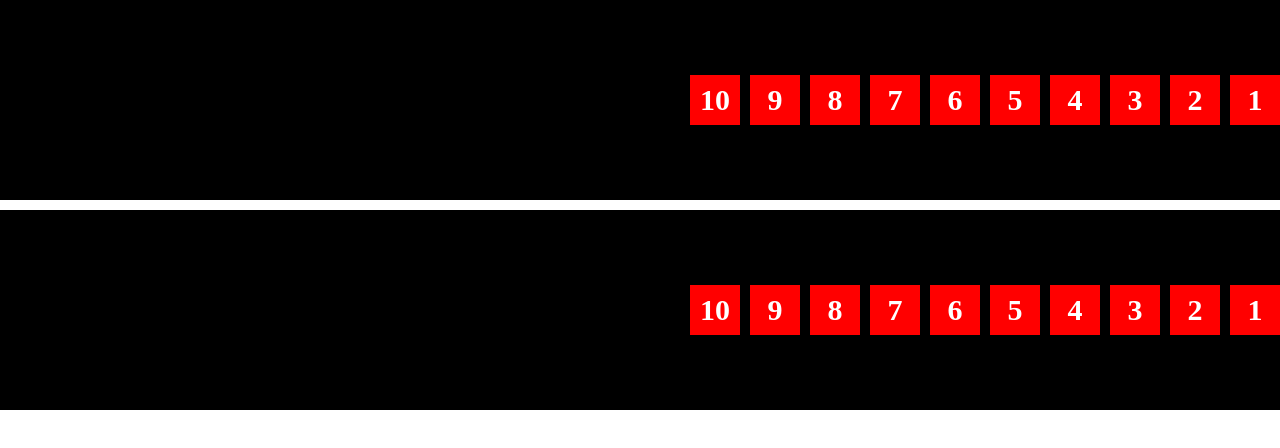
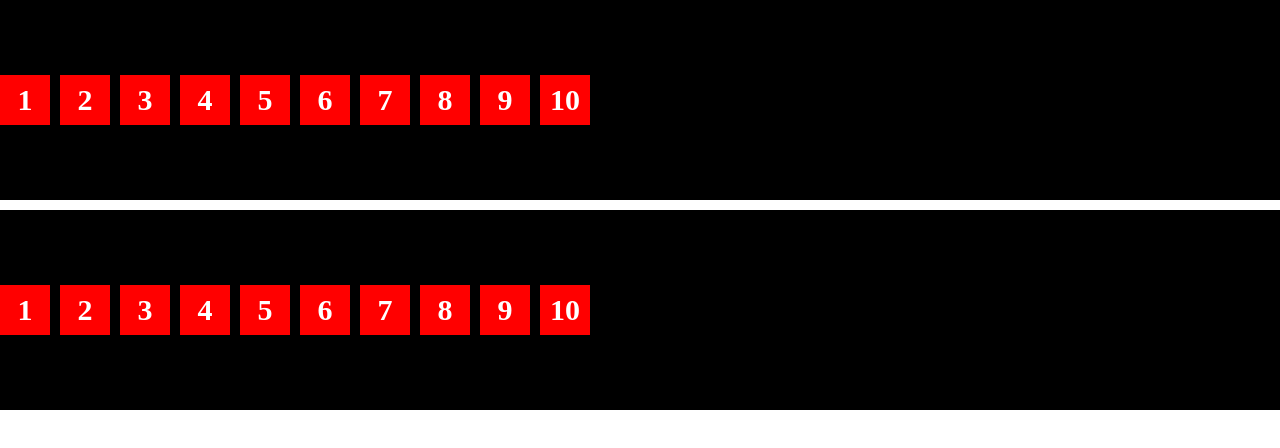
Before and after one commit to CodeVerseAnkit/Web_Dev_Practice, a plain HTML site: page CSS/Flex Box/FlexBox.html in a window 1280 px wide. Drawn offline with Linux system fonts and the light colour scheme.

Commit message:
Add files via upload

```diff
--- a/CSS/Flex Box/FlexBox.css
+++ b/CSS/Flex Box/FlexBox.css
@@ -13,7 +13,7 @@
     align-content: center;
     gap: 10px 10px;
     flex-wrap: wrap;
-    flex-direction: row-reverse;
+    /*  flex-direction: column-reverse;*/
     /* flex-flow: column wrap;*/
 }
 .container div {
@@ -23,7 +23,6 @@
     font-weight: bold;
     color: white;
 
-
     font-size: 30px;
     display: flex;
     justify-content: center;
```
Also changed, not shown: CSS/Flex Box/FlexBox.html (+0 -1 lines).
